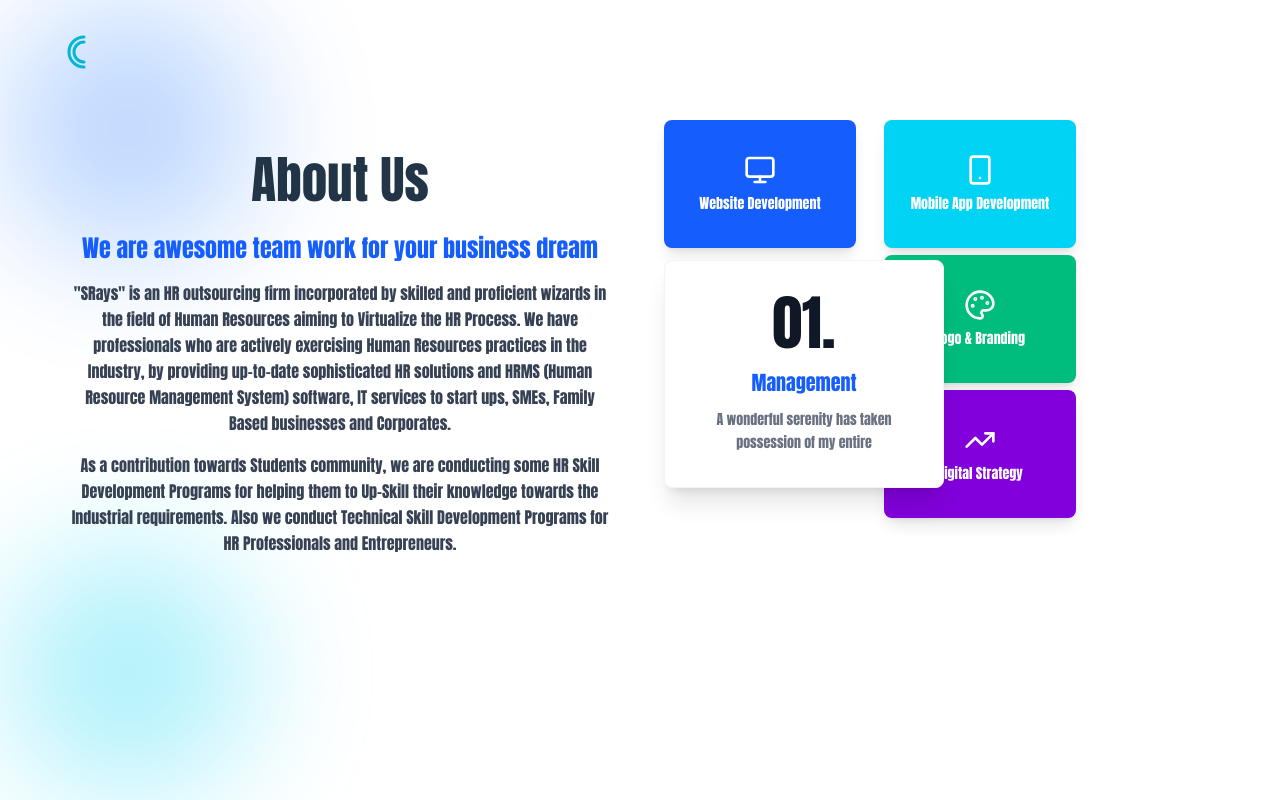
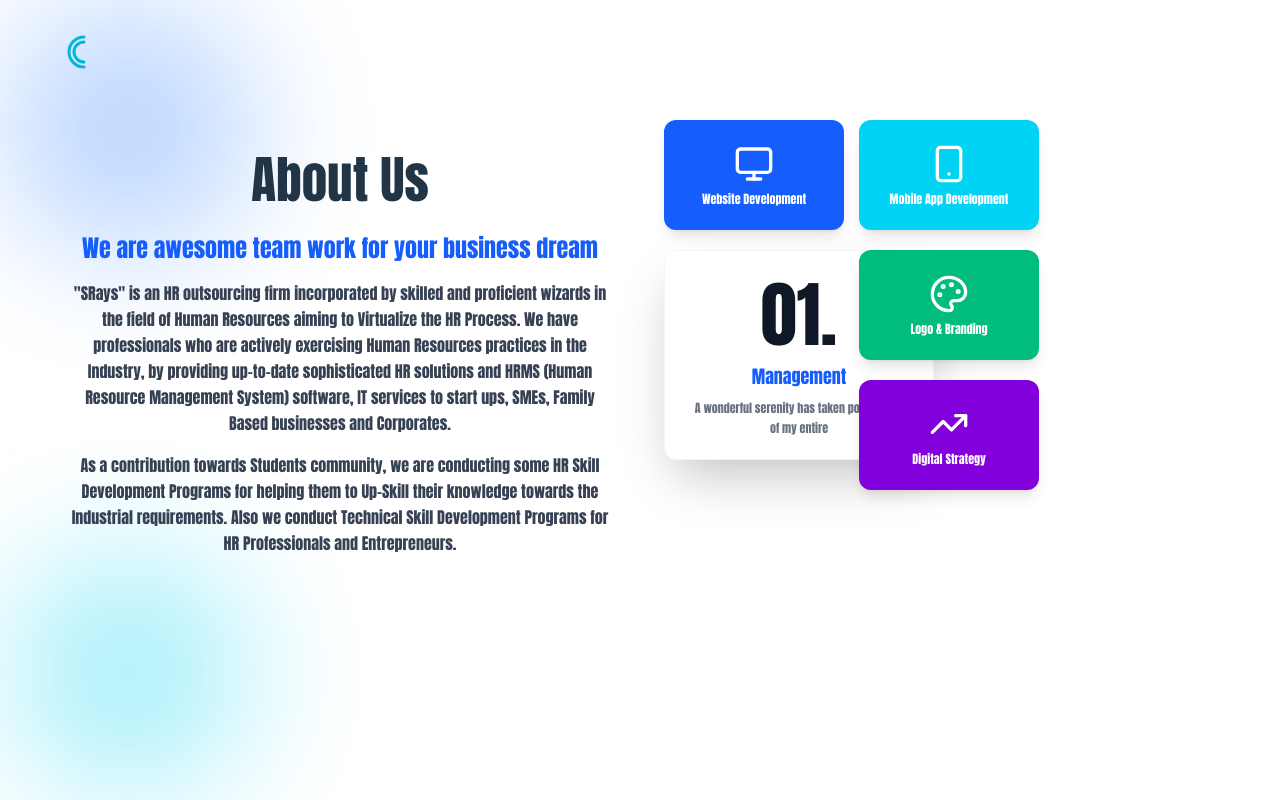
Before and after one commit to ashujag/SraysSolution, a React (Vite) app: page / in a window 1280 px wide. Shown: the part 1720-2520 px from the top of the page. Built offline with nearby package versions, Linux system fonts and the light colour scheme; a web font is replaced by a local one.

Commit message:
Font and design change

```diff
--- a/src/components/About.tsx
+++ b/src/components/About.tsx
@@ -128,7 +128,6 @@ const AboutUs = () => {
         .card-hover:hover {
           transform: translateY(-8px) scale(1.05);
           box-shadow: 0 20px 40px rgba(0, 0, 0, 0.2);
-          z-index: 50;
         }
 
         .highlight-glow {
@@ -171,81 +170,111 @@ const AboutUs = () => {
           {/* Right Content - Service Cards */}
           <div className="relative min-h-[500px] md:min-h-[600px]">
             {/* Card Stack - Desktop Layout */}
-            <div className="hidden lg:block">
-              {/* Website Development Card - Blue */}
+            <div className="hidden lg:block relative" style={{ height: '450px' }}>
+              {/* Website Development Card - Blue - Top Left */}
               <div
-                className={`card-hover absolute top-0 left-0 bg-blue-600 text-white p-6 rounded-lg shadow-lg cursor-pointer ${
+                className={`card-hover absolute bg-blue-600 text-white p-5 rounded-xl shadow-lg cursor-pointer ${
                   hoveredCard === 'website' ? 'highlight-glow' : ''
                 }`}
-                style={{ width: '192px', height: '128px' }}
+                style={{
+                  top: '0px',
+                  left: '0px',
+                  width: '180px',
+                  height: '110px',
+                  zIndex: 4
+                }}
                 onMouseEnter={() => setHoveredCard('website')}
                 onMouseLeave={() => setHoveredCard(null)}
               >
                 <div className="flex flex-col items-center justify-center h-full">
-                  <Monitor className="w-8 h-8 mb-2" />
-                  <p className="text-sm font-bold text-center" style={{ fontFamily: 'Anton, sans-serif' }}>Website Development</p>
+                  <Monitor className="w-10 h-10 mb-2" />
+                  <p className="text-xs font-bold text-center leading-tight" style={{ fontFamily: 'Anton, sans-serif' }}>Website Development</p>
                 </div>
               </div>
 
-              {/* Mobile App Development Card - Cyan */}
+              {/* Mobile App Development Card - Cyan - Top Right */}
               <div
-                className={`card-hover absolute bg-cyan-400 text-white p-6 rounded-lg shadow-lg cursor-pointer ${
+                className={`card-hover absolute bg-cyan-400 text-white p-5 rounded-xl shadow-lg cursor-pointer ${
                   hoveredCard === 'mobile' ? 'highlight-glow' : ''
                 }`}
-                style={{ top: '0px', left: '220px', width: '192px', height: '128px' }}
+                style={{
+                  top: '0px',
+                  left: '195px',
+                  width: '180px',
+                  height: '110px',
+                  zIndex: 4
+                }}
                 onMouseEnter={() => setHoveredCard('mobile')}
                 onMouseLeave={() => setHoveredCard(null)}
               >
                 <div className="flex flex-col items-center justify-center h-full">
-                  <Smartphone className="w-8 h-8 mb-2" />
-                  <p className="text-sm font-bold text-center" style={{ fontFamily: 'Anton, sans-serif' }}>Mobile App Development</p>
+                  <Smartphone className="w-10 h-10 mb-2" />
+                  <p className="text-xs font-bold text-center leading-tight" style={{ fontFamily: 'Anton, sans-serif' }}>Mobile App Development</p>
                 </div>
               </div>
 
-              {/* Logo & Branding Card - Green */}
+              {/* Management Card - White - Left Side Below */}
               <div
-                className={`card-hover absolute bg-emerald-500 text-white p-6 rounded-lg shadow-lg cursor-pointer ${
+                className={`card-hover absolute bg-white p-7 rounded-xl shadow-2xl border border-gray-100 cursor-pointer ${
+                  hoveredCard === 'management' ? 'highlight-glow' : ''
+                }`}
+                style={{
+                  top: '130px',
+                  left: '0px',
+                  width: '270px',
+                  height: '210px',
+                  zIndex: 3
+                }}
+                onMouseEnter={() => setHoveredCard('management')}
+                onMouseLeave={() => setHoveredCard(null)}
+              >
+                <h2 className="text-7xl font-bold text-gray-900 mb-3 leading-none" style={{ fontFamily: 'Anton, sans-serif' }}>01.</h2>
+                <h3 className="text-lg font-bold text-blue-600 mb-2" style={{ fontFamily: 'Anton, sans-serif' }}>Management</h3>
+                <p className="text-gray-500 text-xs leading-relaxed" style={{ fontFamily: 'Anton, sans-serif' }}>
+                  A wonderful serenity has taken possession of my entire
+                </p>
+              </div>
+
+              {/* Logo & Branding Card - Green - Right Side Middle */}
+              <div
+                className={`card-hover absolute bg-emerald-500 text-white p-5 rounded-xl shadow-lg cursor-pointer ${
                   hoveredCard === 'logo' ? 'highlight-glow' : ''
                 }`}
-                style={{ top: '135px', left: '220px', width: '192px', height: '128px' }}
+                style={{
+                  top: '130px',
+                  left: '195px',
+                  width: '180px',
+                  height: '110px',
+                  zIndex: 4
+                }}
                 onMouseEnter={() => setHoveredCard('logo')}
                 onMouseLeave={() => setHoveredCard(null)}
               >
                 <div className="flex flex-col items-center justify-center h-full">
-                  <Palette className="w-8 h-8 mb-2" />
-                  <p className="text-sm font-bold text-center" style={{ fontFamily: 'Anton, sans-serif' }}>Logo & Branding</p>
+                  <Palette className="w-10 h-10 mb-2" />
+                  <p className="text-xs font-bold text-center leading-tight" style={{ fontFamily: 'Anton, sans-serif' }}>Logo & Branding</p>
                 </div>
               </div>
 
-              {/* Digital Strategy Card - Purple */}
+              {/* Digital Strategy Card - Purple - Right Side Bottom */}
               <div
-                className={`card-hover absolute bg-purple-700 text-white p-6 rounded-lg shadow-lg cursor-pointer ${
+                className={`card-hover absolute bg-purple-700 text-white p-5 rounded-xl shadow-lg cursor-pointer ${
                   hoveredCard === 'strategy' ? 'highlight-glow' : ''
                 }`}
-                style={{ top: '270px', left: '220px', width: '192px', height: '128px' }}
+                style={{
+                  top: '260px',
+                  left: '195px',
+                  width: '180px',
+                  height: '110px',
+                  zIndex: 4
+                }}
                 onMouseEnter={() => setHoveredCard('strategy')}
                 onMouseLeave={() => setHoveredCard(null)}
               >
                 <div className="flex flex-col items-center justify-center h-full">
-                  <TrendingUp className="w-8 h-8 mb-2" />
-                  <p className="text-sm font-bold text-center" style={{ fontFamily: 'Anton, sans-serif' }}>Digital Strategy</p>
+                  <TrendingUp className="w-10 h-10 mb-2" />
+                  <p className="text-xs font-bold text-center leading-tight" style={{ fontFamily: 'Anton, sans-serif' }}>Digital Strategy</p>
                 </div>
-              </div>
-
-              {/* Management Card - White */}
-              <div
-                className={`card-hover absolute bg-white p-8 rounded-lg shadow-xl border border-gray-100 cursor-pointer ${
-                  hoveredCard === 'management' ? 'highlight-glow' : ''
-                }`}
-                style={{ top: '140px', left: '0px', width: '280px', minHeight: '200px' }}
-                onMouseEnter={() => setHoveredCard('management')}
-                onMouseLeave={() => setHoveredCard(null)}
-              >
-                <h2 className="text-6xl font-bold text-gray-900 mb-4" style={{ fontFamily: 'Anton, sans-serif' }}>01.</h2>
-                <h3 className="text-xl font-bold text-blue-600 mb-3" style={{ fontFamily: 'Anton, sans-serif' }}>Management</h3>
-                <p className="text-gray-500 text-sm leading-relaxed" style={{ fontFamily: 'Anton, sans-serif' }}>
-                  A wonderful serenity has taken possession of my entire
-                </p>
               </div>
             </div>
 
--- a/src/components/KnowledgeSpot.tsx
+++ b/src/components/KnowledgeSpot.tsx
@@ -169,7 +169,7 @@ const KnowledgeSpot = () => {
         {/* Header */}
         <div className="mb-12">
           <h2 className="text-5xl md:text-6xl font-bold text-gray-900 mb-4 header-title anton-font">
-            <span className="sacramento-font text-5xl md:text-6xl italic text-transparent bg-clip-text bg-gradient-to-r from-cyan-600 to-blue-600">
+            <span className="Anton-font text-5xl md:text-6xl italic text-transparent bg-clip-text bg-gradient-to-r from-cyan-600 to-blue-600">
               Knowledge
             </span>{" "}
             <span className="text-gray-900">Spot</span>
--- a/src/components/Portfolio.tsx
+++ b/src/components/Portfolio.tsx
@@ -150,7 +150,7 @@ const Portfolio = () => {
               <span
                 className="text-6xl sm:text-7xl md:text-8xl lg:text-9xl text-[#ff4444] inline-block floating"
                 style={{
-                  fontFamily: 'Sacramento, cursive',
+                  fontFamily: 'Anton, sans-serif',
                   fontWeight: 400
                 }}
               >
```
